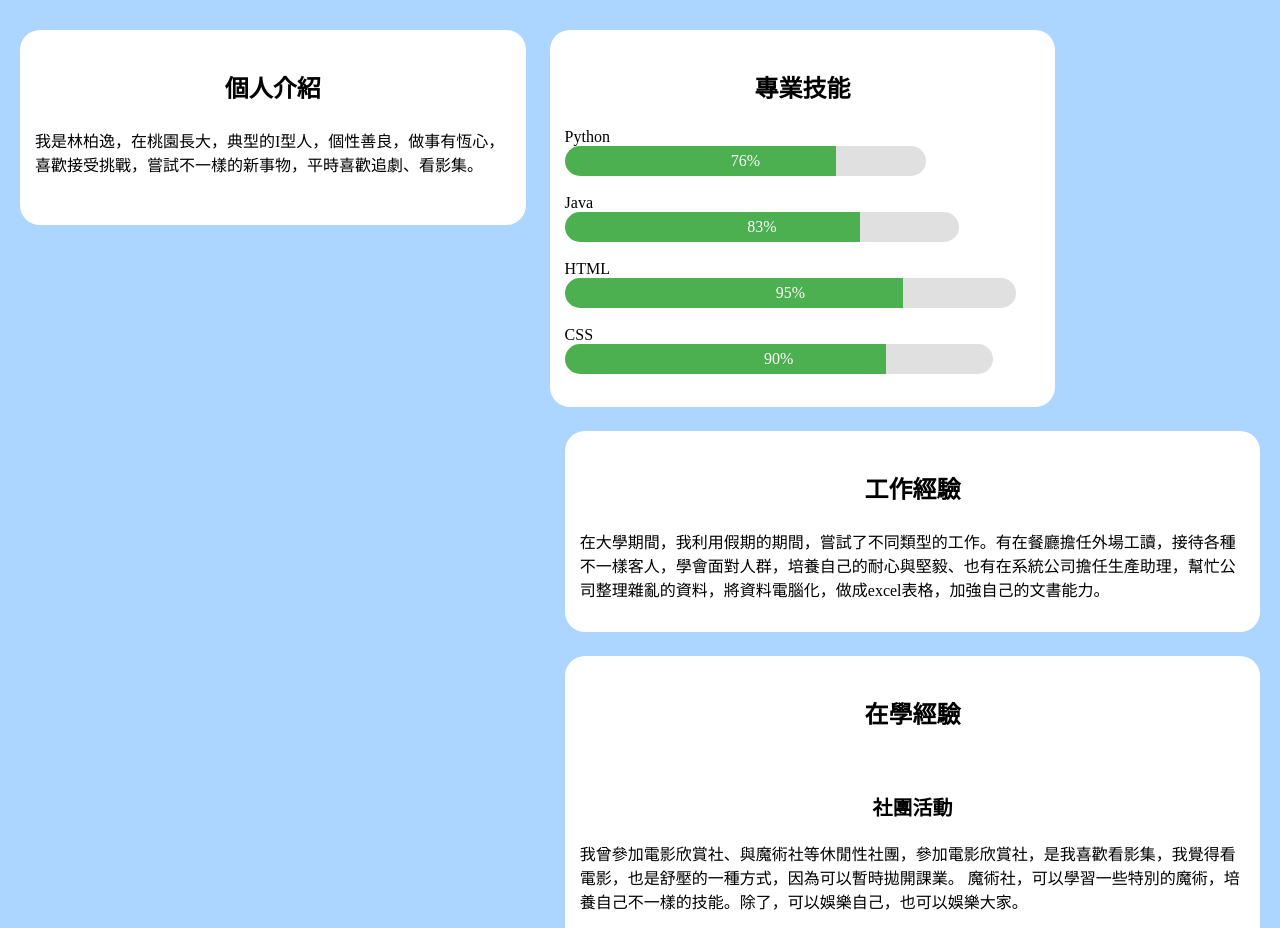
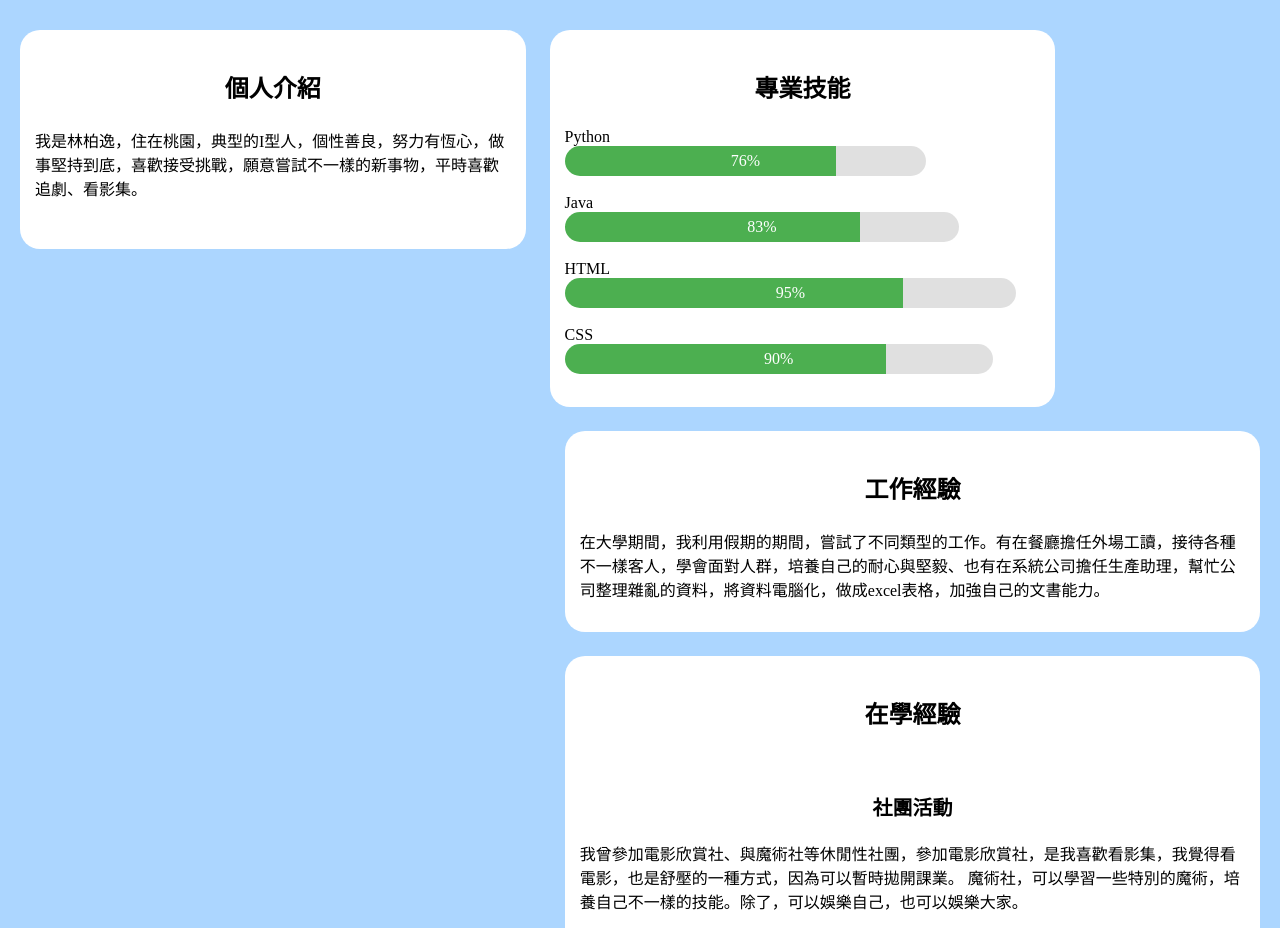
Before and after one commit to ethanlin0014-prog/ethanlin0014, a plain HTML site: page index.html in a window 1280 px wide. Shown: the part 1045-1973 px from the top of the page. Drawn offline with Linux system fonts and the light colour scheme.

Commit message:
Update index.html

```diff
--- a/index.html
+++ b/index.html
@@ -39,7 +39,7 @@
 
     <section class="left">
     <h3 class="title">個人介紹</h3>
-    <p>我是林柏逸，在桃園長大，典型的I型人，個性善良，做事有恆心，喜歡接受挑戰，嘗試不一樣的新事物，平時喜歡追劇、看影集。</p><br>
+    <p>我是林柏逸，住在桃園，典型的I型人，個性善良，努力有恆心，做事堅持到底，喜歡接受挑戰，願意嘗試不一樣的新事物，平時喜歡追劇、看影集。</p><br>
     </section>
 
     <section class="left">
```
